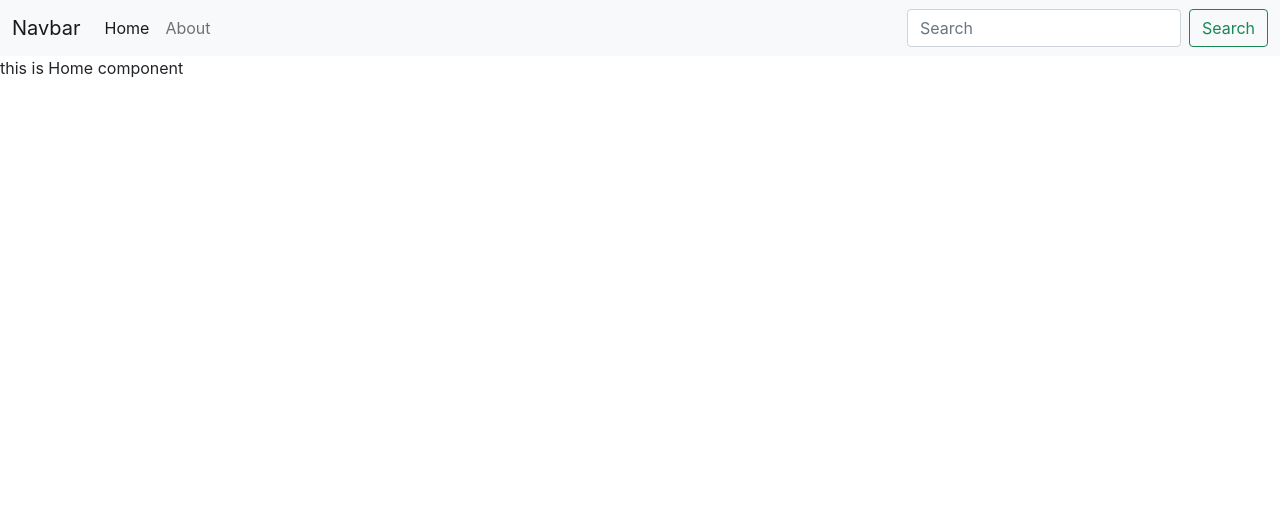
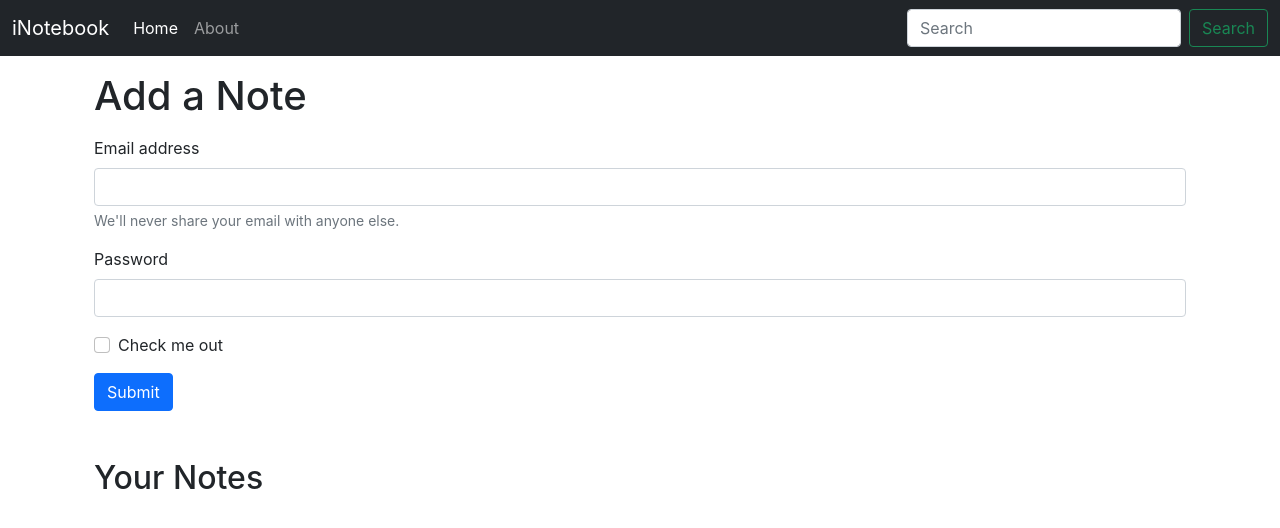
Before and after one commit to nikhilkr2396/inotebook, a React (Create React App) app: page / in a window 1280 px wide. Shown: the top 528 px of the page. Built offline with nearby package versions, Linux system fonts and the light colour scheme.

Commit message:
frontend : used useLocation hook and created partial Home page

```diff
--- a/src/App.js
+++ b/src/App.js
@@ -1,23 +1,19 @@
-import React from 'react';
-import {
-  BrowserRouter as Router,
-  Switch,
-  Route
-} from "react-router-dom";
-import { About } from './Components/About';
-import { Home } from './Components/Home';
-import Navbar from './Components/Navbar'
-import NoteState from './Context/notes/NoteState';
+import React from "react";
+import { BrowserRouter as Router, Switch, Route } from "react-router-dom";
+
+import { About } from "./Components/About";
+import { Home } from "./Components/Home";
+import Navbar from "./Components/Navbar";
+import NoteState from "./Context/notes/NoteState";
 
 function App() {
   return (
     <>
       <NoteState>
         <Router>
-        <Navbar/>
-
+          <Navbar />
+          <div className="container">
             <Switch>
-
               <Route exact path="/">
                 <Home />
               </Route>
@@ -25,9 +21,8 @@
               <Route exact path="/about">
                 <About />
               </Route>
-
             </Switch>
-
+          </div>
         </Router>
       </NoteState>
     </>
--- a/src/Components/Home.js
+++ b/src/Components/Home.js
@@ -2,8 +2,29 @@
 
 export const Home = () => {
     return (
-        <div>
-            this is Home component
-        </div>
+        <>
+            <div className="container my-3">
+            <h1>Add a Note</h1>
+            <form className="my-3">
+                <div class="mb-3">
+                    <label for="exampleInputEmail1" class="form-label">Email address</label>
+                    <input type="email" class="form-control" id="exampleInputEmail1" aria-describedby="emailHelp"/>
+                    <div id="emailHelp" class ="form-text">We'll never share your email with anyone else.</div>
+                </div>
+                <div class="mb-3">
+                    <label for="exampleInputPassword1" class="form-label">Password</label>
+                    <input type="password" class="form-control" id="exampleInputPassword1"/>
+                </div>
+                <div class="mb-3 form-check">
+                    <input type="checkbox" class="form-check-input" id="exampleCheck1"/>
+                    <label class ="form-check-label" for="exampleCheck1">Check me out</label>
+                </div>
+                <button type="submit" class="btn btn-primary">Submit</button>
+            </form>
+            </div>
+            <div className="container my-5">
+                <h2>Your Notes</h2>
+            </div>
+        </>
     )
 }
--- a/src/Components/Navbar.js
+++ b/src/Components/Navbar.js
@@ -1,22 +1,28 @@
-import React from 'react'
-import { Link } from "react-router-dom";
+import React, {useEffect} from 'react'
+import { Link , useLocation } from "react-router-dom";
 
 const Navbar = () => {
+
+  let location = useLocation();
+  useEffect(() => {
+    console.log(location.pathname);
+  }, [location]);
+
     return (
         <>
-            <nav className="navbar navbar-expand-lg navbar-light bg-light">
+            <nav className="navbar navbar-expand-lg navbar-dark bg-dark">
             <div className="container-fluid">
-                <Link className="navbar-brand" to="/">Navbar</Link>
+                <Link className="navbar-brand" to="/">iNotebook</Link>
                 <button className="navbar-toggler" type="button" data-bs-toggle="collapse" data-bs-target="#navbarSupportedContent" aria-controls="navbarSupportedContent" aria-expanded="false" aria-label="Toggle navigation">
                     <span className="navbar-toggler-icon"></span>
                 </button>
                 <div className="collapse navbar-collapse" id="navbarSupportedContent">
                 <ul className="navbar-nav me-auto mb-2 mb-lg-0">
                     <li className="nav-item">
-                    <Link className="nav-link active" aria-current="page" to="/">Home</Link>
+                    <Link className={`nav-link ${location.pathname === '/' ? 'active' : ''}`} aria-current="page" to="/">Home</Link>
                     </li>
                     <li className="nav-item">
-                    <Link className="nav-link" to="/about">About</Link>
+                    <Link className={`nav-link ${location.pathname === '/about' ? 'active' : ''}`} to="/about">About</Link>
                     </li>
 
                 </ul>
```
Lines whose indentation alone changed are shown as unchanged.
